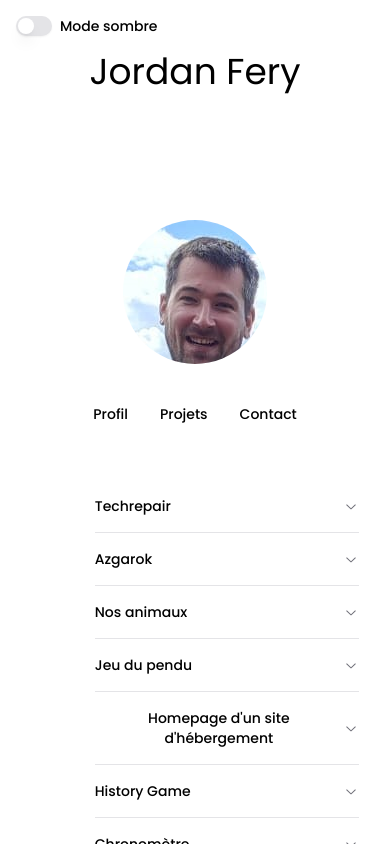
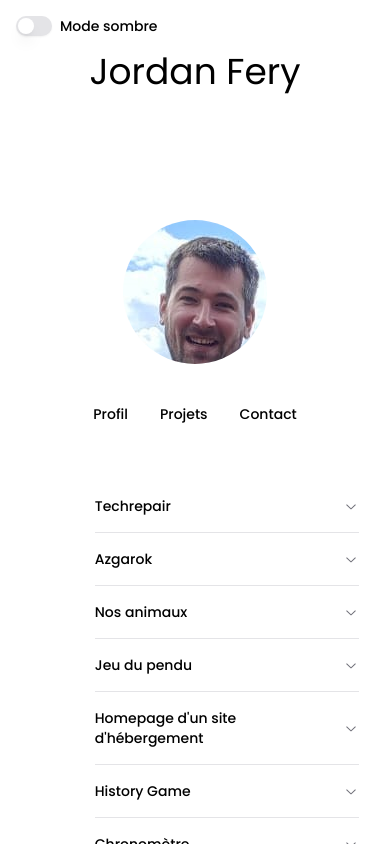
Before and after one commit to JordanFery/portfolio, a Next.js app: page / in a window 390 px wide. Both pictures are taken after a click on the button "Projets". Shown: the top 844 px of the page. Built offline with nearby package versions, Linux system fonts and the light colour scheme.

Commit message:
correction bug contact responsive

```diff
--- a/src/app/page.jsx
+++ b/src/app/page.jsx
@@ -83,7 +83,9 @@ export default function Page() {
             </div>
 
             <div className="col-start-4 col-span-6 sm:col-start-7 sm:col-span-5">
-                <Projets />
+                {activeSection !== 'contact' && <Projets />}
+
+                {/* <Projets /> */}
             </div>
         </>
     );
--- a/src/components/MyContact.jsx
+++ b/src/components/MyContact.jsx
@@ -89,7 +89,7 @@ export function Contact() {
     return (
         <section className="w-screen h-screen grid grid-cols-12 items-center py-18">
 
-            <div className="col-span-4 p-6 rounded-lg">
+            <div className="col-span-10 md:col-span-4 p-6 rounded-lg">
                 <h1 className="text-3xl font-bold pt-18 pb-16 text-maincolor">Laissez-nous votre message !</h1>
                 {isFormSubmitted ? (
                     <div className="text-center">
--- a/src/components/MyProfil.jsx
+++ b/src/components/MyProfil.jsx
@@ -31,7 +31,7 @@ export function Profil() {
 
                 <div className="col-span-8">
                     Télécharger mon CV
-                    <a href="/CV Jordan Fery.pdf"
+                    <a href="/CV JFERY.pdf"
                         download>
                         <Download className="inline ml-4" />
                     </a>
--- a/src/components/MyProjects.jsx
+++ b/src/components/MyProjects.jsx
@@ -89,7 +89,7 @@ export function ProjetsListe() {
                     </AccordionItem>
                     <AccordionItem value="item-4">
                         <AccordionTrigger>
-                            <p>
+                            <p className="text-start">
                                 Homepage d'un site d'hébergement
                             </p>
                         </AccordionTrigger>
```
Also changed, not shown: 2 other files (tests, documents, lock files or other folders).
